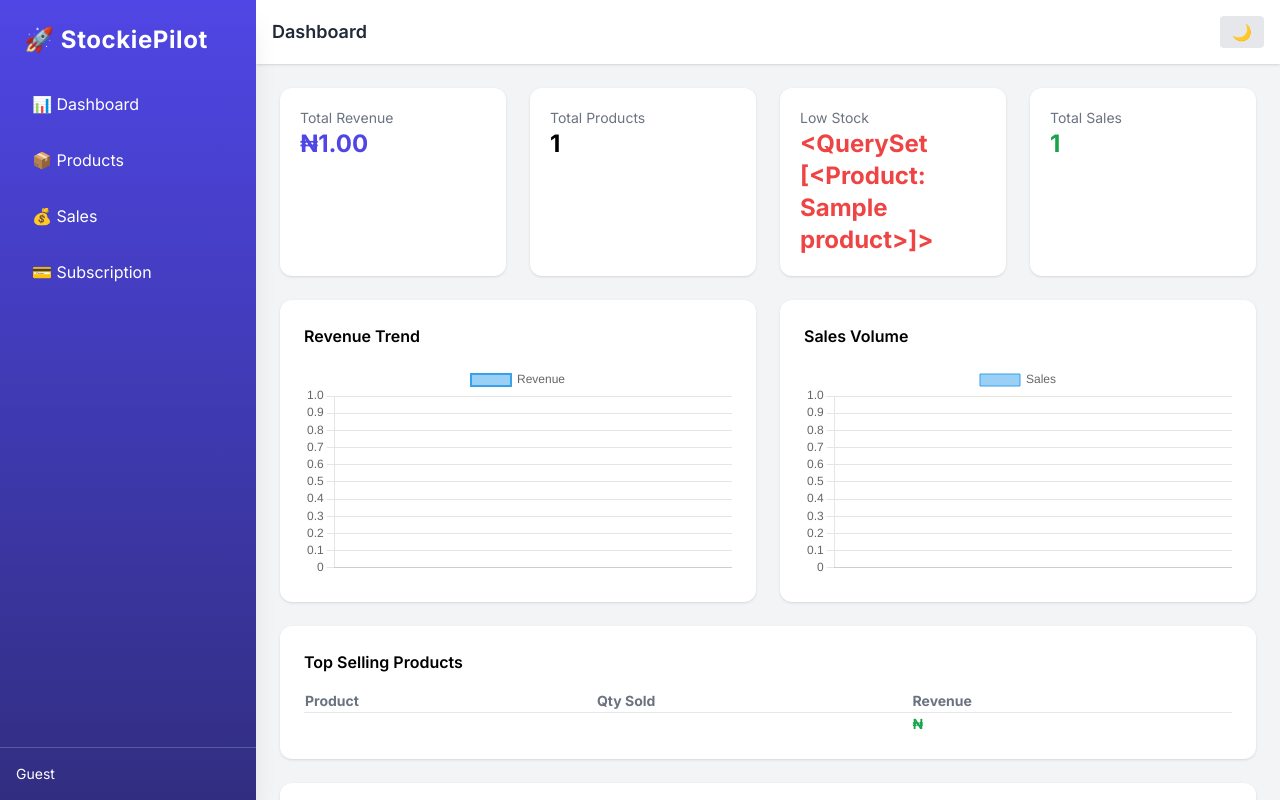
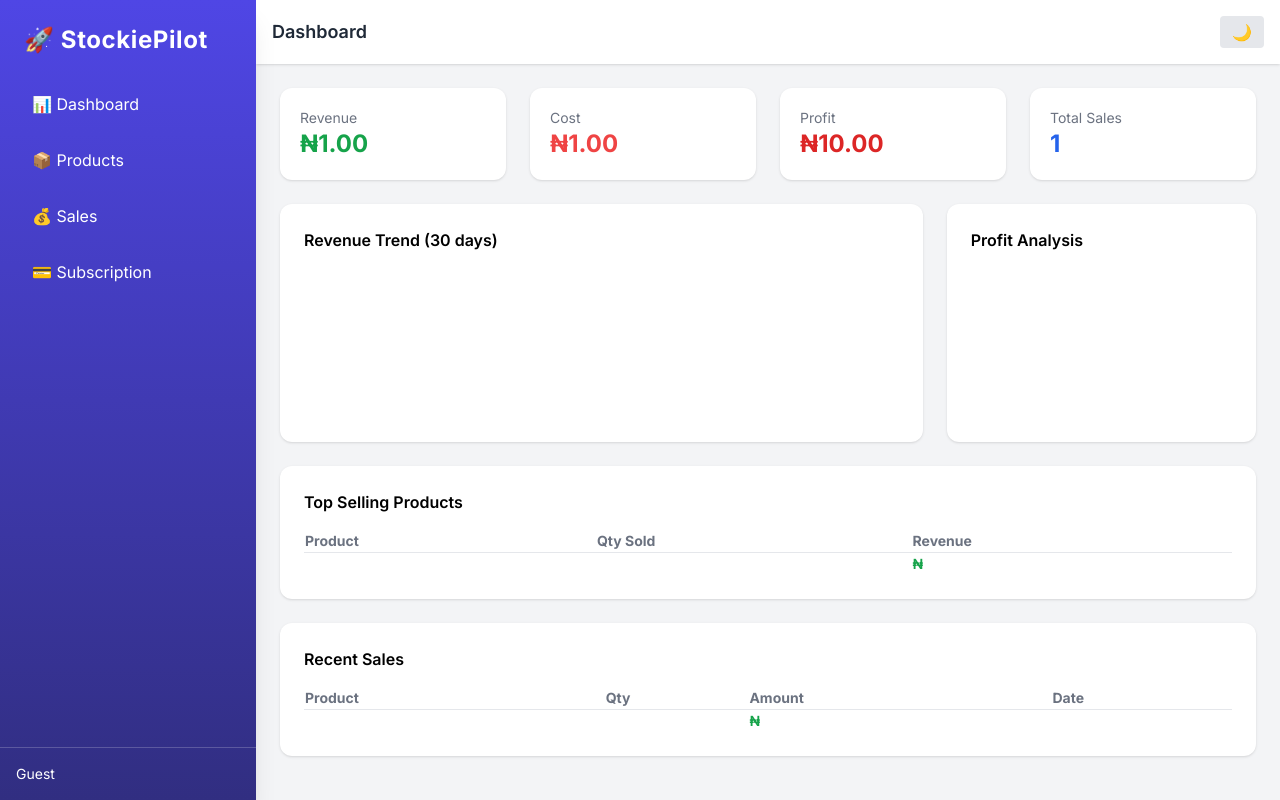
Before and after one commit to oluwatosinjegede/stockiepilot, a Django app: template templates/dashboard.html in a window 1280 px wide. Run offline with Django 5.2, Linux system fonts and the light colour scheme; tables that the repository leaves empty hold one stand-in row (values such as "Sample post"); the template is opened without the code that fills it: values that come from a table or form of the project are taken from there, most other values are stand-ins (such as "Sample title", 1, 10 or a date in 2020); a map, chart or similar area stays blank; some libraries are stand-ins or nearby versions.

Commit message:
Refactor the dashboard

```diff
--- a/templates/dashboard.html
+++ b/templates/dashboard.html
@@ -8,25 +8,31 @@ METRICS
 <div class="grid grid-cols-1 md:grid-cols-4 gap-6 mb-6">
 
   <div class="bg-white p-5 rounded-xl shadow">
-    <p class="text-gray-500 text-sm">Total Revenue</p>
-    <h2 class="text-2xl font-bold text-indigo-600">
+    <p class="text-gray-500 text-sm">Revenue</p>
+    <h2 class="text-2xl font-bold text-green-600">
       ₦{{ total_revenue|floatformat:2 }}
     </h2>
   </div>
 
   <div class="bg-white p-5 rounded-xl shadow">
-    <p class="text-gray-500 text-sm">Total Products</p>
-    <h2 class="text-2xl font-bold">{{ total_products }}</h2>
+    <p class="text-gray-500 text-sm">Cost</p>
+    <h2 class="text-2xl font-bold text-red-500">
+      ₦{{ total_cost|floatformat:2 }}
+    </h2>
   </div>
 
   <div class="bg-white p-5 rounded-xl shadow">
-    <p class="text-gray-500 text-sm">Low Stock</p>
-    <h2 class="text-2xl font-bold text-red-500">{{ low_stock }}</h2>
+    <p class="text-gray-500 text-sm">Profit</p>
+    <h2 class="text-2xl font-bold {% if profit >= 0 %}text-indigo-600{% else %}text-red-600{% endif %}">
+      ₦{{ profit|floatformat:2 }}
+    </h2>
   </div>
 
   <div class="bg-white p-5 rounded-xl shadow">
     <p class="text-gray-500 text-sm">Total Sales</p>
-    <h2 class="text-2xl font-bold text-green-600">{{ total_sales }}</h2>
+    <h2 class="text-2xl font-bold text-blue-600">
+      {{ total_sales }}
+    </h2>
   </div>
 
 </div>
@@ -34,16 +40,18 @@ METRICS
 <!-- =========================
 CHARTS
 ========================= -->
-<div class="grid grid-cols-1 md:grid-cols-2 gap-6 mb-6">
+<div class="grid grid-cols-1 md:grid-cols-3 gap-6 mb-6">
 
-  <div class="bg-white p-6 rounded-xl shadow">
-    <h3 class="font-semibold mb-4">Revenue Trend</h3>
+  <!-- Revenue Trend -->
+  <div class="bg-white p-6 rounded-xl shadow md:col-span-2">
+    <h3 class="font-semibold mb-4">Revenue Trend (30 days)</h3>
     <canvas id="revenueChart"></canvas>
   </div>
 
+  <!-- Profit Pie -->
   <div class="bg-white p-6 rounded-xl shadow">
-    <h3 class="font-semibold mb-4">Sales Volume</h3>
-    <canvas id="salesChart"></canvas>
+    <h3 class="font-semibold mb-4">Profit Analysis</h3>
+    <canvas id="pieChart"></canvas>
   </div>
 
 </div>
@@ -131,17 +139,22 @@ CHART JS
 
 <script>
 
-// DIRECT JSON FROM DJANGO (NO PARSE)
+// =========================
+// LINE CHART DATA
+// =========================
 const dates = {{ sales_dates|safe }};
 const revenueValues = {{ sales_values|safe }};
-const salesValues = {{ sales_count_values|safe }};
+const salesValues = {{ sales_count_values|safe };
 
-// Debug (optional)
-console.log("DATES:", dates);
-console.log("REVENUE:", revenueValues);
-console.log("SALES:", salesValues);
+// =========================
+// PIE DATA
+// =========================
+const pieLabels = {{ pie_labels|safe }};
+const pieValues = {{ pie_values|safe };
 
-// Revenue Chart
+// =========================
+// REVENUE LINE CHART
+// =========================
 new Chart(document.getElementById('revenueChart'), {
   type: 'line',
   data: {
@@ -149,21 +162,20 @@ new Chart(document.getElementById('revenueChart'), {
     datasets: [{
       label: 'Revenue',
       data: revenueValues,
-      borderWidth: 2,
       tension: 0.4
     }]
   }
 });
 
-// Sales Chart
-new Chart(document.getElementById('salesChart'), {
-  type: 'bar',
+// =========================
+// PIE CHART (PROFIT)
+// =========================
+new Chart(document.getElementById('pieChart'), {
+  type: 'pie',
   data: {
-    labels: dates,
+    labels: pieLabels,
     datasets: [{
-      label: 'Sales',
-      data: salesValues,
-      borderWidth: 1
+      data: pieValues
     }]
   }
 });
```
Also changed, not shown: apps/dashboard/views.py (+109 -38 lines).
